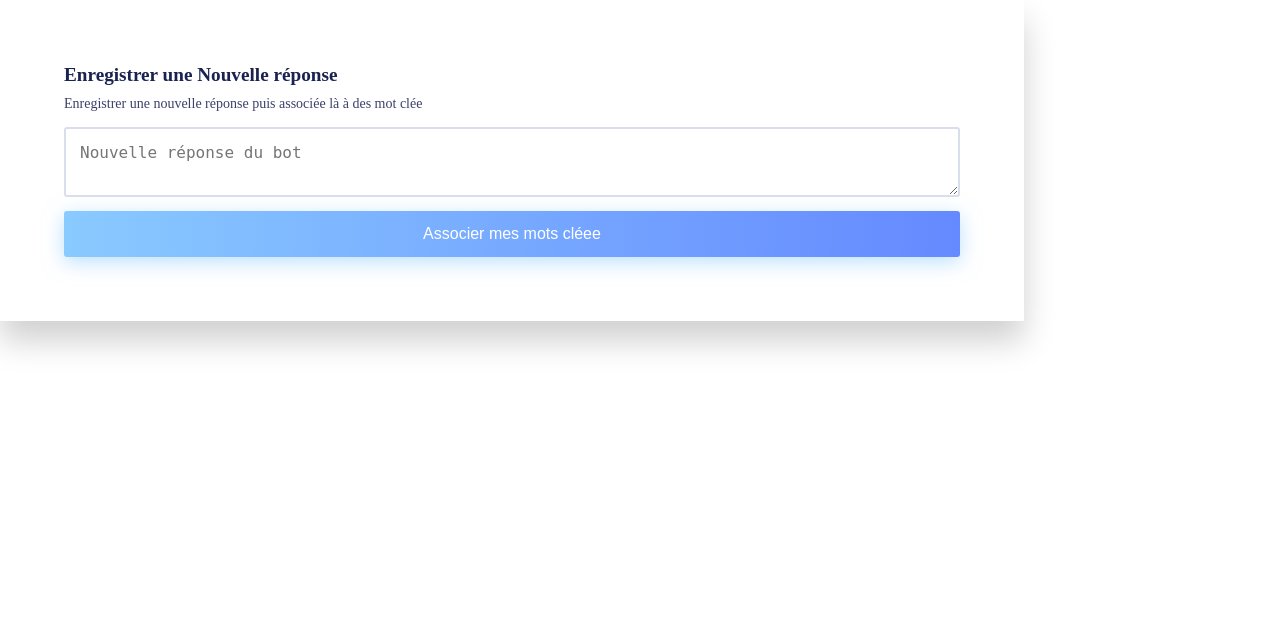
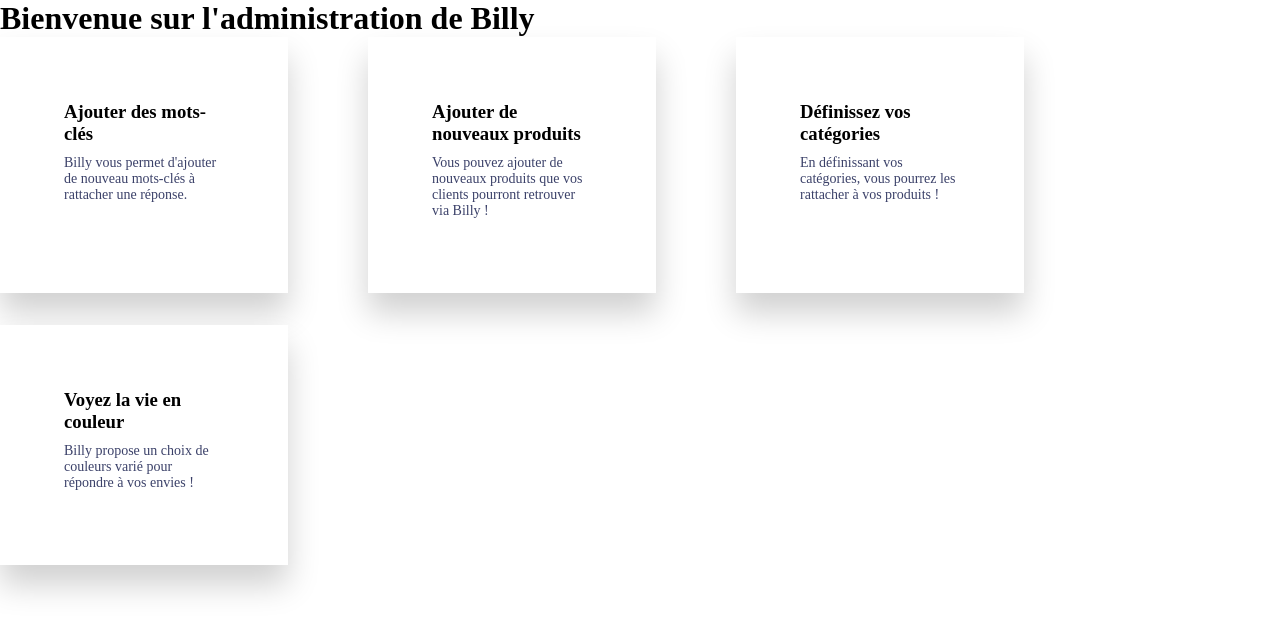
Before and after one commit to RomainNgd/chatbotV2, a PHP site: page /chatbot/index.php in a window 1280 px wide. Shown: the top 634 px of the page. Run offline with PHP 8.4, Linux system fonts and the light colour scheme; the visitor is signed in with stand-in values (Sample User, id 1).

Commit message:
Feat correction de fautes et ajout de documentation pour le chatbot sur la page d'accueil

```diff
--- a/chatbot/Views/admininterface.view.php
+++ b/chatbot/Views/admininterface.view.php
@@ -1,8 +1,32 @@
-<div class="admin-container">
-    <div class="container-text">
-        <label>Enregistrer une Nouvelle réponse </label>
-        <p>Enregistrer une nouvelle réponse puis associée là à des mot clée </p>
-        <textarea  id="response" name="response" placeholder="Nouvelle réponse du bot"></textarea>
-        <button type="submit">Associer mes mots cléee</button>
+<h1>Bienvenue sur l'administration de Billy</h1>
+<div class="instruction">
+    <div class="admin-container instruction-item">
+        <div class="container-text">
+            <h3>Ajouter des mots-clés</h3>
+            <p>Billy vous permet d'ajouter de nouveau mots-clés à rattacher une réponse.</p>
+            <!-- <p>Dans l'onglet "Mots-clés", tapez votre réponse, insérer vos mots-clés et HOP Billy est prêt à l'utilisation !</p> -->
+        </div>
+    </div>
+
+    <div class="admin-container instruction-item">
+        <div class="container-text">
+            <h3>Ajouter de nouveaux produits</h3>
+            <p>Vous pouvez ajouter de nouveaux produits que vos clients pourront retrouver via Billy !</p>
+            <!-- <p>Dans l'onglet "Produit", tapez le nom de votre produit, définissez le prix, sa catégorie, ainsi que sa référence ou encore editer et supprimer !</p> -->
+        </div>
+    </div>
+
+    <div class="admin-container instruction-item">
+        <div class="container-text">
+            <h3>Définissez vos catégories</h3>
+            <p>En définissant vos catégories, vous pourrez les rattacher à vos produits !</p>
+        </div>
+    </div>
+
+    <div class="admin-container instruction-item">
+        <div class="container-text">
+            <h3>Voyez la vie en couleur</h3>
+            <p>Billy propose un choix de couleurs varié pour répondre à vos envies !</p>
+        </div>
     </div>
 </div>
--- a/chatbot/assets/css/admin.css
+++ b/chatbot/assets/css/admin.css
@@ -105,3 +105,14 @@
     background-color: #d4edda;
     border-color: #c3e6cb;
 }
+
+.instruction{
+    display: flex;
+    flex-wrap: wrap;
+    justify-content: space-between;
+}
+
+.instruction-item{
+    width: 18em;
+    margin-bottom: 2em;
+}
--- a/chatbot/assets/css/palette.css
+++ b/chatbot/assets/css/palette.css
@@ -1 +1 @@
-/* style général / variables **/ :root{ --light-color: #f0f2f5; --main-color: #857dff; --main-dark-color: #7B39EB; --gray-color: #E4E6EB; }
+/* style général / variables **/ :root{ --light-color: #A8F1F7; --main-color: #10A5B2; --main-dark-color: #0C848F; --gray-color: #E4E6EB; }
```
